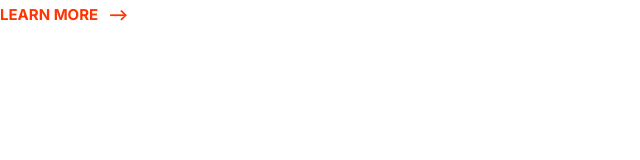
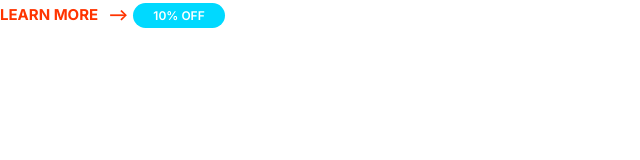
Before and after one commit to vraycode/First-website, a plain HTML site: page final.html in a window 1280 px wide. Shown: the whole page, without its empty margins (0-640 px from the left). Drawn offline with Linux system fonts and the light colour scheme.

Commit message:
building badget.

```diff
--- a/css/style.css
+++ b/css/style.css
@@ -76,3 +76,32 @@ a {
     font-size: 1.5rem;
   }
 }
+
+/* badges */
+.badge {
+  /* in a same line */
+  white-space: nowrap;
+  padding: 0.5rem 2rem;
+  font-weight: 600;
+  font-size: 2rem;
+  border-radius: 20px;
+}
+.badge--primary {
+  background: var(--color-primary);
+  color: white;
+}
+.badge--secondary {
+  background: var(--color-secondary);
+  color: white;
+}
+.badge--small {
+  font-size: 1.6rem;
+}
+@media screen and (min-width: 1024px) {
+  .badge {
+    font-size: 1.5rem;
+  }
+  .badge--small {
+    font-size: 1.2rem;
+  }
+}
--- a/final.html
+++ b/final.html
@@ -15,5 +15,6 @@
   </head>
   <body>
     <a class="link-arrow" href="#">Learn more</a>
+    <span class="badge badge--secondary badge--small">10% OFF</span>
   </body>
 </html>
```
Also changed, not shown: component/badget.html (added, +4 -0 lines).
